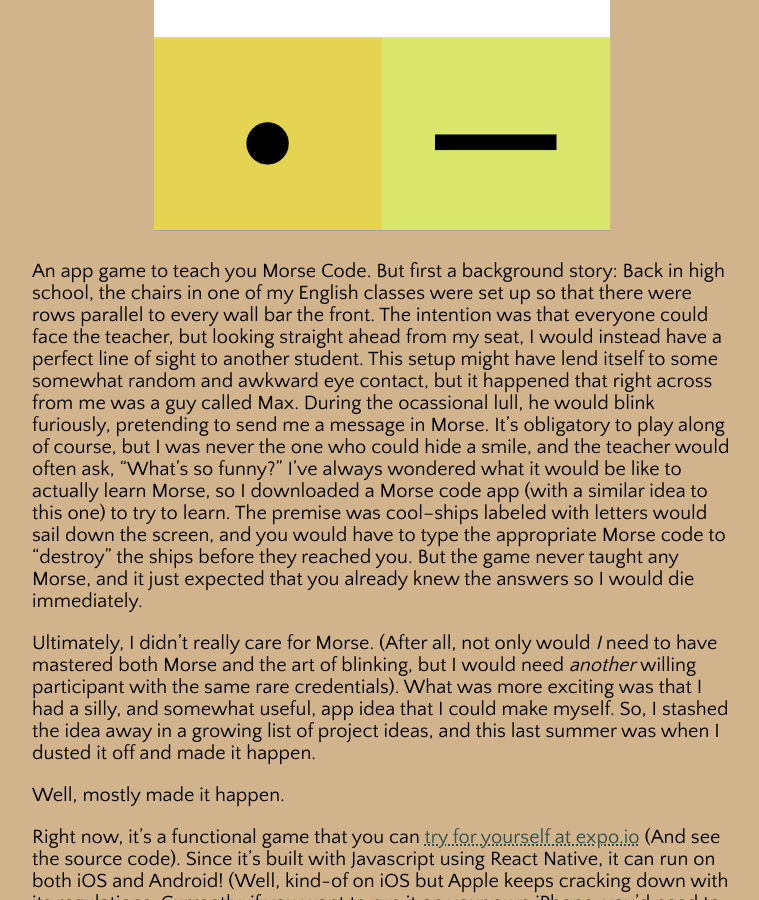
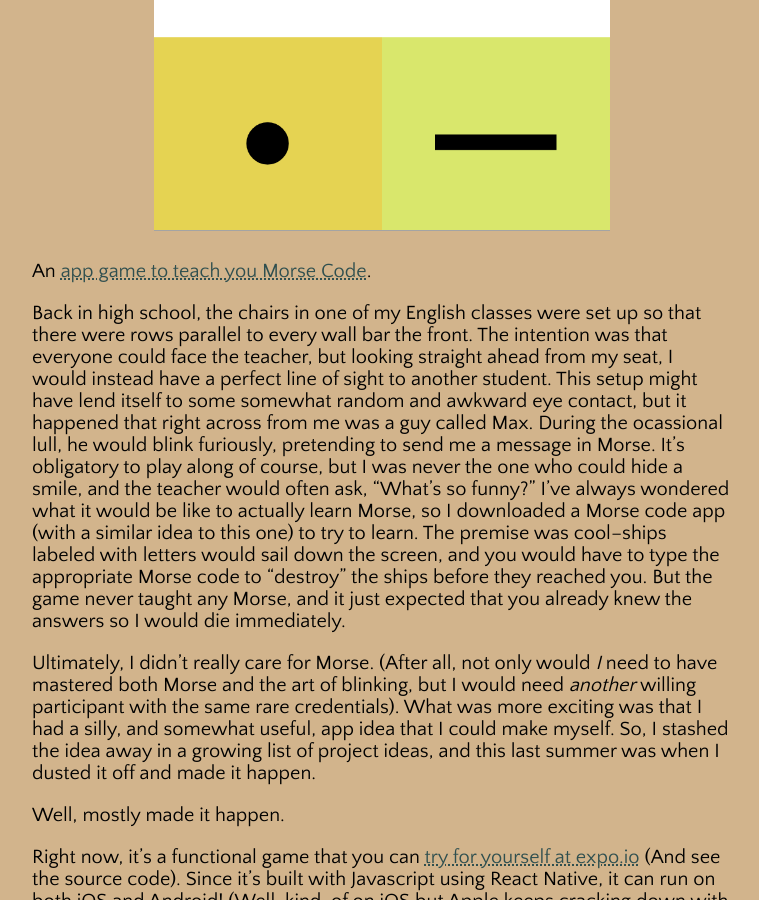
Before and after one commit to arthurjl/arthurjl.github.io, a Jekyll site: the page built from _posts/2019-09-20--- --- .-. ... ..md, in a window 1280 px wide and 900 px high, scrolled down 792 px. Shown: the whole window, without its empty margins (258-1017 px from the left). Built offline with Jekyll 4.4.1, drawn with Linux system fonts in a browser that asks for light colours; some web fonts are replaced.

Commit message:
Add link to morse app

```diff
--- a/_posts/2019-09-20--- --- .-. ... ..md
+++ b/_posts/2019-09-20--- --- .-. ... ..md
@@ -9,7 +9,9 @@ published: true
 
 <div><img src="{{site.baseurl}}/images/postImages/2019-09-20-MorseScreen.PNG"></div>
 
-An app game to teach you Morse Code. But first a background story: Back in high school, the chairs in one of my English classes were set up so that there were rows parallel to every wall bar the front. The intention was that everyone could face the teacher, but looking straight ahead from my seat, I would instead have a perfect line of sight to another student. This setup might have lend itself to some somewhat random and awkward eye contact, but it happened that right across from me was a guy called Max. During the ocassional lull, he would blink furiously, pretending to send me a message in Morse. It's obligatory to play along of course, but I was never the one who could hide a smile, and the teacher would often ask, "What's so funny?" I've always wondered what it would be like to actually learn Morse, so I downloaded a Morse code app (with a similar idea to this one) to try to learn. The premise was cool--ships labeled with letters would sail down the screen, and you would have to type the appropriate Morse code to "destroy" the ships before they reached you. But the game never taught any Morse, and it just expected that you already knew the answers so I would die immediately.
+An [app game to teach you Morse Code](expo.io/@artliu/learn-morse).
+
+Back in high school, the chairs in one of my English classes were set up so that there were rows parallel to every wall bar the front. The intention was that everyone could face the teacher, but looking straight ahead from my seat, I would instead have a perfect line of sight to another student. This setup might have lend itself to some somewhat random and awkward eye contact, but it happened that right across from me was a guy called Max. During the ocassional lull, he would blink furiously, pretending to send me a message in Morse. It's obligatory to play along of course, but I was never the one who could hide a smile, and the teacher would often ask, "What's so funny?" I've always wondered what it would be like to actually learn Morse, so I downloaded a Morse code app (with a similar idea to this one) to try to learn. The premise was cool--ships labeled with letters would sail down the screen, and you would have to type the appropriate Morse code to "destroy" the ships before they reached you. But the game never taught any Morse, and it just expected that you already knew the answers so I would die immediately.
 
 Ultimately, I didn't really care for Morse. (After all, not only would _I_ need to have mastered both Morse and the art of blinking, but I would need _another_ willing participant with the same rare credentials). What was more exciting was that I had a silly, and somewhat useful, app idea that I could make myself. So, I stashed the idea away in a growing list of project ideas, and this last summer was when I dusted it off and made it happen.
 
```
Also changed, not shown: other parts of _posts/2019-09-20--- --- .-. ... ..md (+1 -0 lines).
